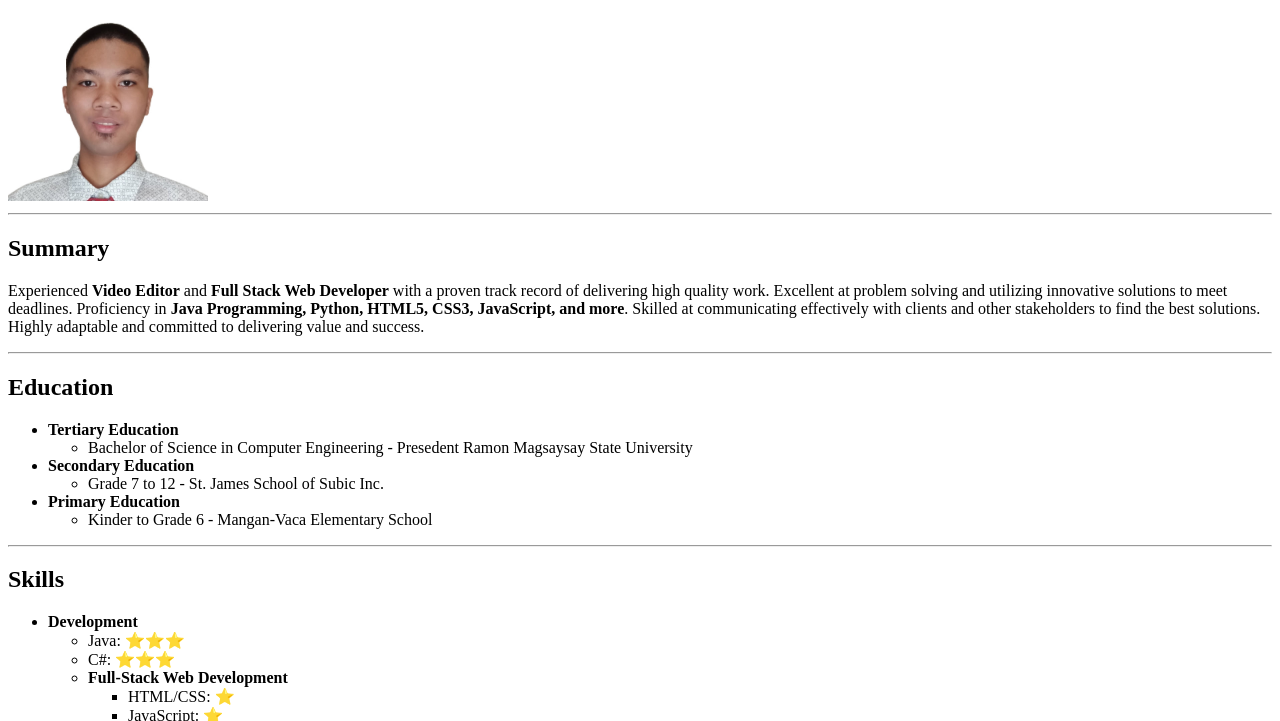
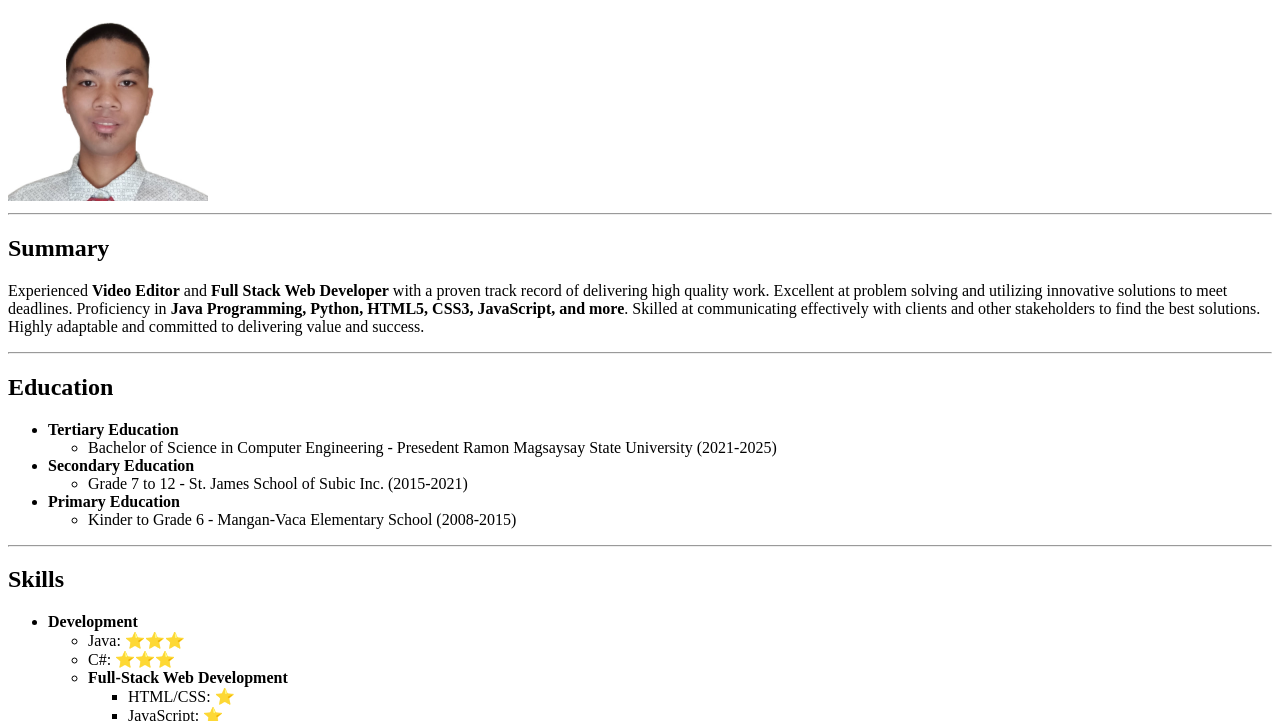
Before and after one commit to AJBaterina/My-Portfolio, a plain HTML site: page index.html in a window 1280 px wide. Shown: the part 79-800 px from the top of the page. Drawn offline with Linux system fonts and the light colour scheme.

Commit message:
Update index.html

```diff
--- a/index.html
+++ b/index.html
@@ -23,7 +23,7 @@
 
         <ul>
           <li>
-            Bachelor of Science in Computer Engineering - Presedent Ramon Magsaysay State University
+            Bachelor of Science in Computer Engineering - Presedent Ramon Magsaysay State University (2021-2025)
           </li>
         </ul>
       </li>
@@ -32,7 +32,7 @@
 
         <ul>
           <li>
-            Grade 7 to 12 - St. James School of Subic Inc.
+            Grade 7 to 12 - St. James School of Subic Inc. (2015-2021)
           </li>
         </ul>
       </li>
@@ -41,7 +41,7 @@
 
         <ul>
           <li>
-            Kinder to Grade 6 - Mangan-Vaca Elementary School
+            Kinder to Grade 6 - Mangan-Vaca Elementary School (2008-2015)
           </li>
         </ul>
       </li>
```
